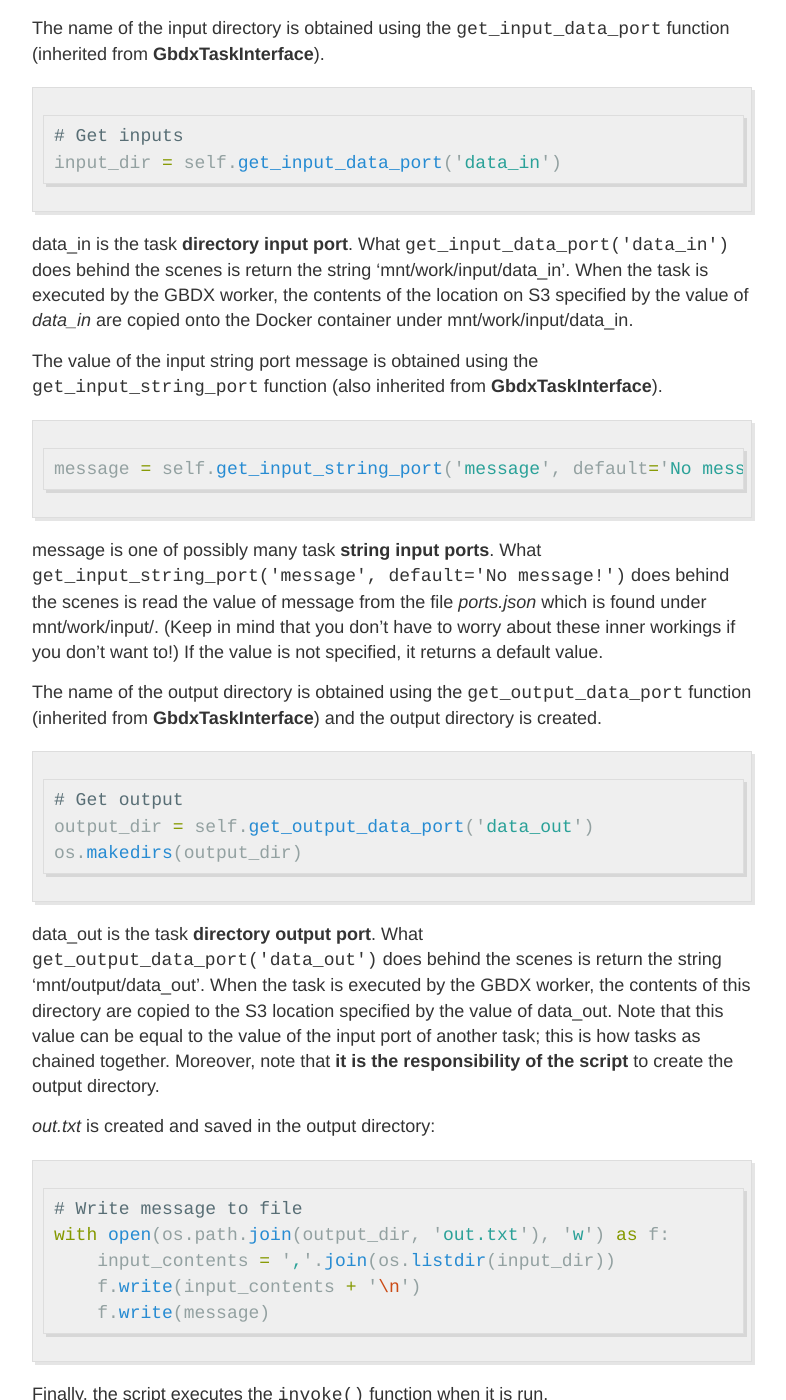
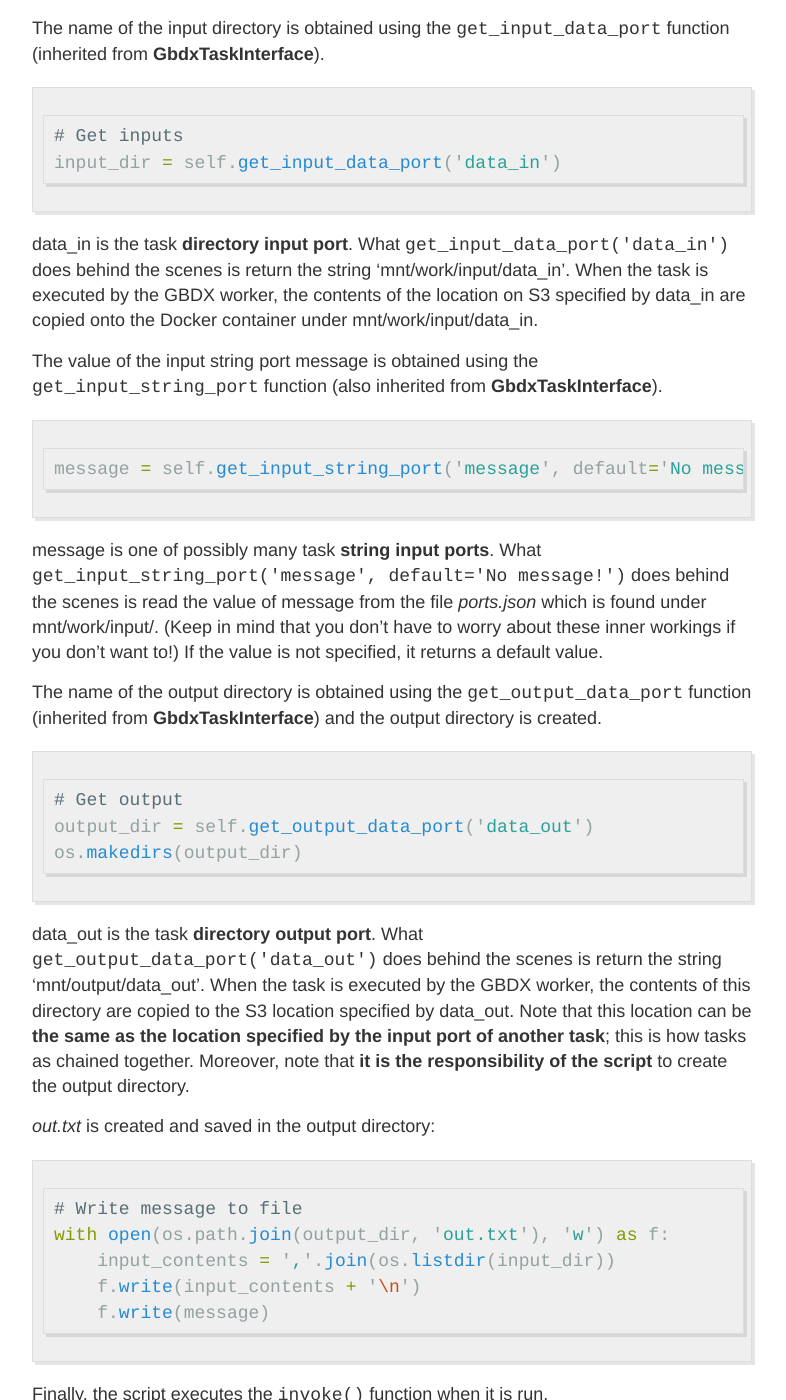
Before and after one commit to neoocm/PlatformStories.github.io, a Jekyll site: the page built from _posts/2016-9-30-create-task.md, in a window 1280 px wide and 1400 px high, scrolled down 2902 px. Shown: the whole window, without its empty margins (248-1034 px from the left). Built offline with Jekyll 4.4.1, drawn with Linux system fonts in a browser that asks for light colours.

Commit message:
minor edits

````diff
--- a/_posts/2016-9-30-create-task.md
+++ b/_posts/2016-9-30-create-task.md
@@ -92,7 +92,7 @@
 # Get inputs
 input_dir = self.get_input_data_port('data_in')
 ```
-data_in is the task **directory input port**. What ```get_input_data_port('data_in')``` does behind the scenes is return the string 'mnt/work/input/data_in'. When the task is executed by the GBDX worker, the contents of the location on S3 specified by the value of *data_in* are copied onto the Docker container under mnt/work/input/data_in.
+data_in is the task **directory input port**. What ```get_input_data_port('data_in')``` does behind the scenes is return the string 'mnt/work/input/data_in'. When the task is executed by the GBDX worker, the contents of the location on S3 specified by data_in are copied onto the Docker container under mnt/work/input/data_in.
 
 The value of the input string port message is obtained using the ```get_input_string_port``` function (also inherited from **GbdxTaskInterface**).
 
@@ -110,7 +110,7 @@ output_dir = self.get_output_data_port('data_out')
 os.makedirs(output_dir)
 ```
 
-data_out is the task **directory output port**. What ```get_output_data_port('data_out')``` does behind the scenes is return the string 'mnt/output/data_out'. When the task is executed by the GBDX worker, the contents of this directory are copied to the S3 location specified by the value of data_out. Note that this value can be equal to the value of the input port of another task; this is how tasks as chained together. Moreover, note that **it is the responsibility of the script** to create the output directory.
+data_out is the task **directory output port**. What ```get_output_data_port('data_out')``` does behind the scenes is return the string 'mnt/output/data_out'. When the task is executed by the GBDX worker, the contents of this directory are copied to the S3 location specified by data_out. Note that this location can be **the same as the location specified by the input port of another task**; this is how tasks as chained together. Moreover, note that **it is the responsibility of the script** to create the output directory.
 
 *out.txt* is created and saved in the output directory:
 
````
